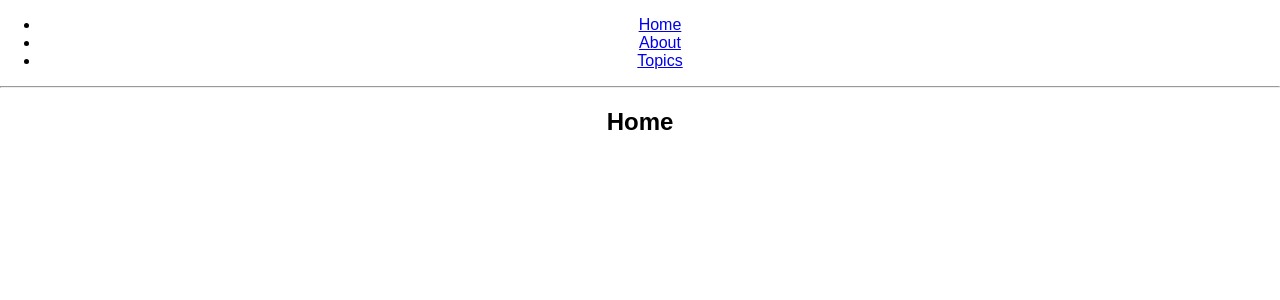
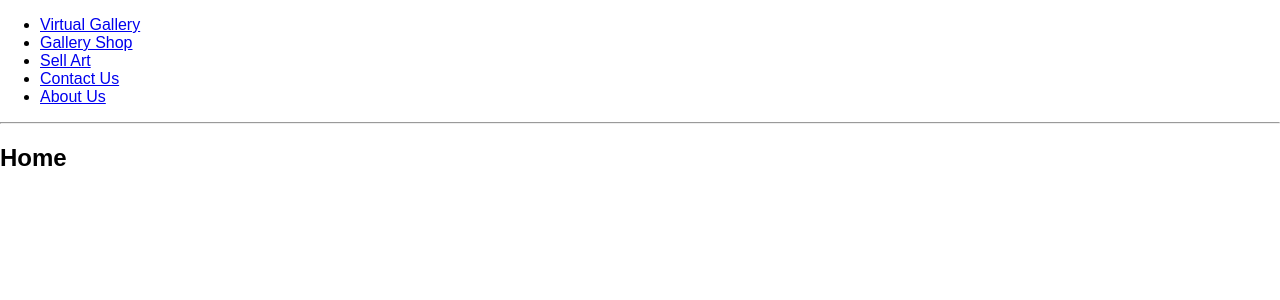
Before and after one commit to Caseykm/esp_gallery, a React (Create React App) app in the folder client/: page / in a window 1280 px wide. Shown: the top 300 px of the page. Built offline with nearby package versions, Linux system fonts and the light colour scheme; no server answers.

Commit message:
In App.js add routes to home, shop, sellart, about, contactus.

```diff
--- a/client/src/App.js
+++ b/client/src/App.js
@@ -1,7 +1,9 @@
 import React, { Component } from 'react';
 import { BrowserRouter as Router, Route, Link } from "react-router-dom";
+import Nav from './Nav' // Importing from  Nav.js
+import './App.css'; // Importing from App.css
 import logo from './logo.svg';
-import './App.css';
+
 
 class App extends Component {
   state = {
@@ -23,48 +25,57 @@ class App extends Component {
     return body;
   };
 
+  // Calling the NAV from nav.js
   render() {
     return (
       <Router>
-      <div className="App">
-        <ul>
-          <li>
-            <Link to="/">Home</Link>
-          </li>
-          <li>
-            <Link to="/about">About</Link>
-          </li>
-          <li>
-            <Link to="/topics">Topics</Link>
-          </li>
-        </ul>
+        <div>
 
-        <hr />
+           <Nav/>
 
-        <Route exact path="/" component={Home} />
-        <Route path="/about" component={About} />
-        <Route path="/topics" component={Topics} />
-      </div>
+           <hr />
+
+          <Route exact path="/" component={Home} />
+          <Route exact path="/shop" component={Shop} />
+           <Route exact path="/sellart" component={SellArt} />
+          <Route exact path="/about" component={About} />
+          <Route exact path="/contactus" component={ContactUs} />
+          {/* <Route exact path="/login" component={Login} />
+          <Route exact path="/cart" component={Cart} /> */}
+          {/* <Route exact path="/product" component={ProductPage} />  */}
+          {/* <Footer /> */}
+        </div>
       </Router>
     );
   }
 }
-
 const Home = () => (
   <div>
     <h2>Home</h2>
   </div>
 );
 
-const About = () => (
+const SellArt = () => (
   <div>
-    <h2>About</h2>
+    <h2>Sell Art</h2>
   </div>
 );
 
-const Topics = ({ match }) => (
+const About = () => (
   <div>
-    <h2>Topics</h2>
+    <h2>About Us</h2>
+  </div>
+);
+
+const ContactUs = () => (
+  <div>
+    <h2>Contact US</h2>
+  </div>
+);
+
+const Shop = ({ match }) => (
+  <div>
+    <h2>Gallery Shop</h2>
     <ul>
       <li>
         <Link to={`${match.url}/rendering`}>Rendering with React</Link>
@@ -77,7 +88,7 @@ const Topics = ({ match }) => (
       </li>
     </ul>
 
-    <Route path={`${match.url}/:topicId`} component={Topic} />
+    <Route path={`${match.url}/:shopId`} component={Shop} />
     <Route
       exact
       path={match.url}
@@ -92,5 +103,4 @@ const Topic = ({ match }) => (
   </div>
 );
 
-
 export default App;
--- /dev/null
+++ b/client/src/Nav.js
@@ -0,0 +1,49 @@
+import React, { Component } from 'react';
+import './nav.css'; // Importing components
+import { BrowserRouter as Router, Route, Link } from "react-router-dom"
+
+import logo from './logo.svg';
+
+
+class Nav extends Component {
+  state = {
+    response: ''
+  };
+
+// Added this code to render stuff in browser - and I installed npm install react-router-dom
+  render() {
+    return (
+        <div className="Nav">
+          <ul>
+            <li>
+              <Link to="/">Virtual Gallery</Link>
+            </li>
+            <li>
+            <Link to="/shop">Gallery Shop</Link>
+            </li>
+
+            <li>
+            <Link to="/sellart">Sell Art</Link>
+            </li>
+            <li>
+            <Link to="/contactus">Contact Us</Link>
+            </li>
+
+            <li>
+            <Link to="/about">About Us</Link>
+            </li>
+          </ul>
+
+
+    {/* add links to froms later  */}
+
+
+        </div>
+
+    );
+  }
+}
+
+
+
+export default Nav;
--- a/client/src/index.css
+++ b/client/src/index.css
@@ -3,3 +3,7 @@ body {
   padding: 0;
   font-family: sans-serif;
 }
+
+.aboutPageStuff {
+  background-color: blueviolet;
+}
```
Also changed, not shown: client/src/Header.js (added), client/src/nav.css (added), 2 other files (tests, documents, lock files or other folders).
